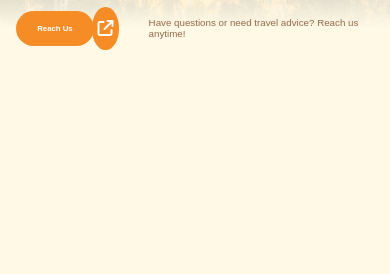
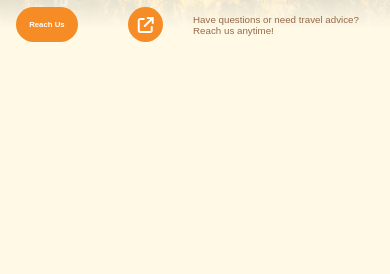
Before and after one commit to Scarletty3/The-festival-of-light, a plain HTML site: page des.html in a window 390 px wide. Shown: the part 365-639 px from the top of the page. Drawn offline with Linux system fonts and the light colour scheme.

Commit message:
edit file

```diff
--- a/des.css
+++ b/des.css
@@ -257,11 +257,11 @@
   }
 
   .icon {
-    height: 5vh;
-    width: 3vw;
+    height: 45px;
+    width: 50px;
     background:#F58C25;
     z-index:4;
-    margin-left: -0.5vw;
+    margin-left: 50px;
     border-radius: 50%;
     display: flex;
     justify-content: center;
@@ -348,6 +348,7 @@
     display: flex;
     justify-content: center;
     margin-bottom: 15vh;
+    margin-top: 100px;
   animation: moveup both;
   animation-timeline: view(80% 20%);
 
@@ -538,7 +539,8 @@
       font-size: 2vw;
     }
     .icon {
-      width: 30px;
+      width: 50px;
+      height: 35px;
     }
 
     .rcp {
```
